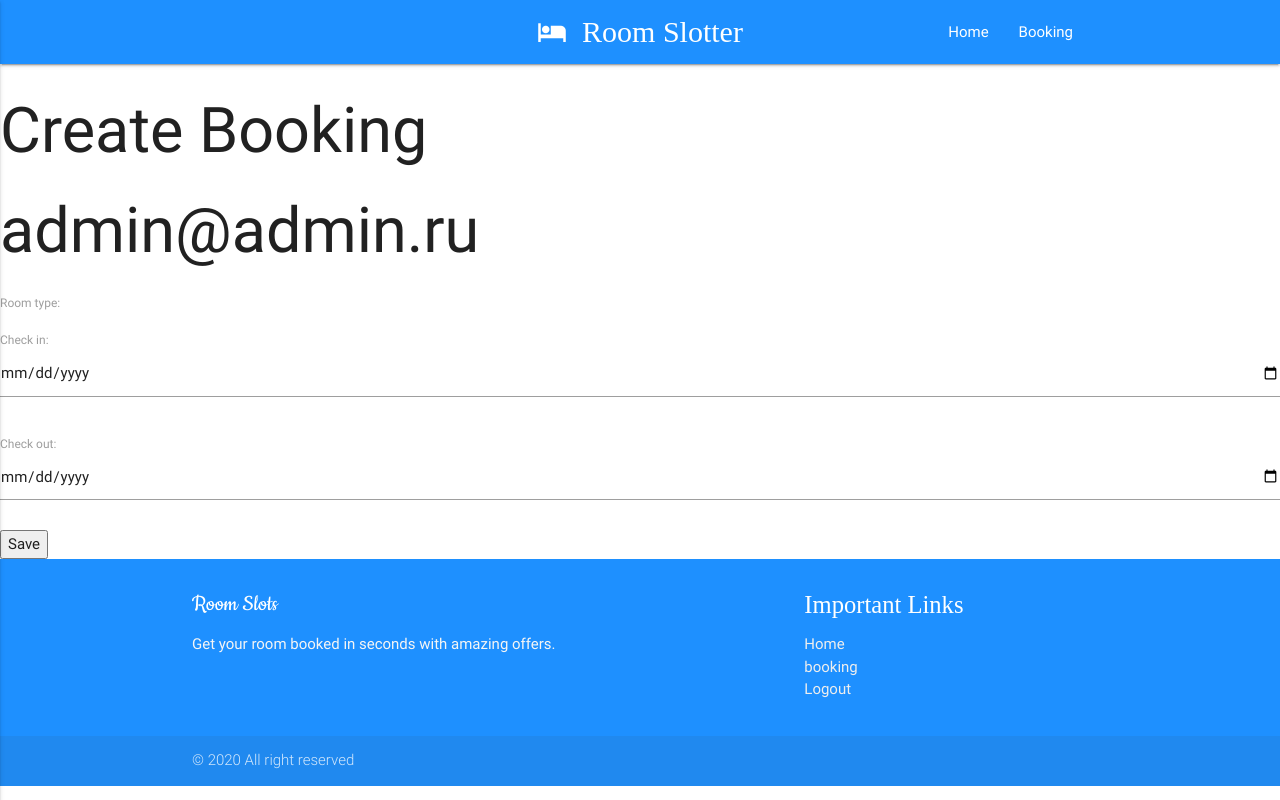
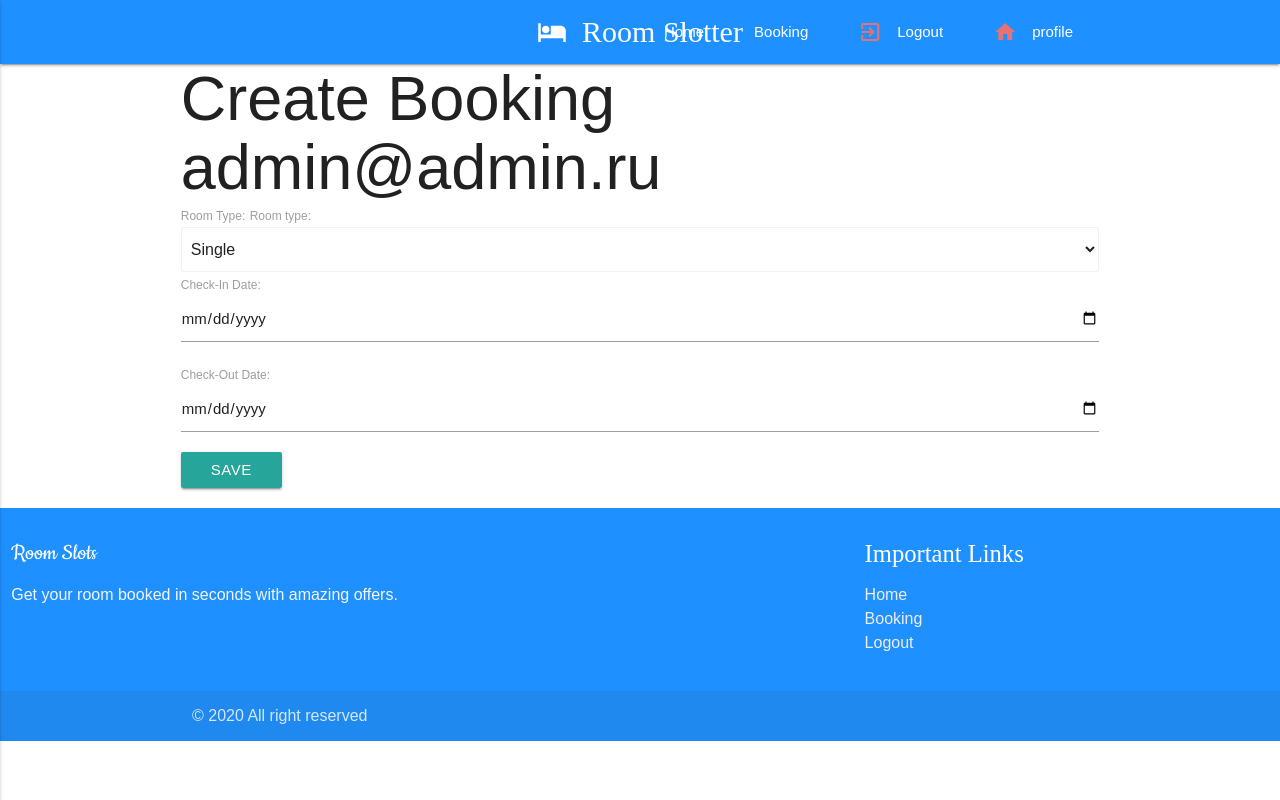
Before and after one commit to gipopotamus/hotel-booking-system, a Django app: page /booking/create/ in a window 1280 px wide. Run offline with Django 4.2, Linux system fonts and the light colour scheme; a user stored in the database is signed in; some libraries are stand-ins or nearby versions.

Commit message:
доделал кнопки в шаблоны, починил футер, починил регистрацию и профиль гостя

```diff
--- a/static/css/style.css
+++ b/static/css/style.css
@@ -7,8 +7,14 @@
   flex-direction: column;
   min-height: 100vh;
 }
-
-
+select{
+display:flex;
+}
+html, body {
+  height: 100%;
+  margin: 0;
+  padding: 0;
+}
 
 header {
   background-color: #f9f9f9;
@@ -29,7 +35,10 @@
   margin: 0;
 }
 
-.navmenu-title:hover{
-	color: rgb(110, 110, 110);
-	transition: color 0.3s ease;
+.wrapper {
+  flex: 1; /* Использовать все доступное свободное пространство */
 }
+
+.content {
+  padding-bottom: 100px; /* Высота футера */
+}
--- a/templates/base/base.html
+++ b/templates/base/base.html
@@ -8,6 +8,8 @@
         <link rel='stylesheet' href='https://cdnjs.cloudflare.com/ajax/libs/materialize/0.100.2/css/materialize.min.css'>
     <script src='https://cdnjs.cloudflare.com/ajax/libs/jquery/3.2.1/jquery.min.js'></script>
     <script src='https://cdnjs.cloudflare.com/ajax/libs/materialize/0.100.2/js/materialize.min.js'></script>
+        <link rel="stylesheet" href="{% static 'css/style.css' %}">
+
      <!--Let browser know website is optimized for mobile-->
       <meta name="viewport" content="width=device-width, initial-scale=1.0"/>
     </head>
@@ -18,8 +20,9 @@
 width:190px !important;
       }
     </style>
-    <body>
+    <body class="wrapper">
 <nav style="background-color: dodgerblue">
+<!--    MAIN MENU-->
     <div class="nav-wrapper container">
       <a href="/" class="brand-logo center" style="font-family: 'algerian';font-size:2rem"><i class="material-icons" style="font-size:2rem">hotel</i>Room Slotter </a>
       <a href="#" data-activates="slide-out" class="button-collapse"><i class="material-icons">menu</i></a>
@@ -27,9 +30,18 @@
       <ul id="nav-mobile" class="right hide-on-med-and-down">
         <li><a href="/">Home</a></li>
         <li><a href="/booking/create">Booking </a></li>
+          {% if not request.user.is_authenticated %}
+      <li><a href="/guest/login" class="white-text"><i class="material-icons left red-text text-lighten-2">login</i> Login</a></li>
+    <li class="divider" tabindex="-1"></li>
+    <li><a href="/guest/signup" class="white-text"><i class="material-icons left red-text text-lighten-2">room_service</i> Sign up</a></li>
+    {% else %}
+        <li><a href="/guest/logout"><i class="material-icons left red-text text-lighten-2">exit_to_app</i> Logout</a></li>
+          <li><a href="/guest/user_home/"><i class="material-icons left red-text text-lighten-2">home</i> profile</a></li>
+     {% endif %}
       </ul>
     </div>
   </nav>
+<!--MOBILE MENU-->
     <ul id="slide-out" class="side-nav">
 
         <li><a href="/">Home</a></li>
@@ -46,6 +58,7 @@
     <li><a href="/guest/signup" class="blue-text"><i class="material-icons left red-text text-lighten-2">room_service</i> Sign up</a></li>
     {% else %}
         <li><a href="/guest/logout"><i class="material-icons left red-text text-lighten-2">exit_to_app</i> Logout</a></li>
+        <li><a href="/guest/user_home/"><i class="material-icons left red-text text-lighten-2">home</i> profile</a></li>
      {% endif %}
               </ul>
             </div>
@@ -62,10 +75,11 @@
         <li><a href="/guest/logout"> <i class="material-icons left red-text text-lighten-2">exit_to_app</i>Logout</a></li>
     </ul>
 {% block content %}
+<!-- FOOTER-->
+{%endblock %}
 
-{%endblock %}
-        <footer class="page-footer" style="background-color: dodgerblue">
-          <div class="container">
+<footer class="page-footer fixed-bottom" style="background-color: dodgerblue">
+  <div class="container-fluid">
     <div class="row">
       <div class="col l6 s12">
         <h5 class="white-text" style="font-family: 'Cookie';">Room Slots</h5>
@@ -75,7 +89,7 @@
         <h5 class="white-text" style="font-family:'Times New Roman'">Important Links</h5>
         <ul>
           <li><a class="grey-text text-lighten-3" href="/">Home</a></li>
-                  <li><a class="grey-text text-lighten-3" href="/booking/create">booking</a></li>
+          <li><a class="grey-text text-lighten-3" href="/booking/create">Booking</a></li>
           {% if not request.user.is_authenticated %}
             <li><a class="grey-text text-lighten-3" href="/guest/login">Login</a></li>
             <li><a class="grey-text text-lighten-3" href="/guest/signup">Signup</a></li>
@@ -86,12 +100,14 @@
       </div>
     </div>
   </div>
+
   <div class="footer-copyright">
-            <div class="container">
+    <div class="container fixed-bottom">
       © 2020 All right reserved
     </div>
   </div>
 </footer>
+
     <!-- Compiled and minified JavaScript -->
     <script>
       $(".button-collapse").sideNav();
--- a/templates/booking/book_room.html
+++ b/templates/booking/book_room.html
@@ -1,11 +1,37 @@
 {% extends 'base/base.html' %}
 {% load static %}
+
 {% block content %}
-  <h1>{% if form.instance.pk %}Edit{% else %}Create{% endif %} Booking</h1>
-  <h1>{{ user.get_username }}</h1>
-  <form method="post">
-    {% csrf_token %}
-    {{ form.as_p }}
-    <button type="submit">Save</button>
-  </form>
+  <div class="container">
+    <div class="row justify-content-center">
+      <div class="col-lg-6">
+        <h1>{% if form.instance.pk %}Edit{% else %}Create{% endif %} Booking</h1>
+        <h1>{{ user.get_username }}</h1>
+         {% if messages %}
+          {% for message in messages %}
+            <div class="alert alert-danger" role="alert">
+              {{ message }}
+            </div>
+          {% endfor %}
+        {% endif %}
+        <form method="post">
+          {% csrf_token %}
+          <div class="form-group">
+            <label for="{{ form.room_type.id_for_label }}">Room Type:</label>
+            {{ form.room_type.label_tag }}
+            {{ form.room_type }}
+          </div>
+          <div class="form-group">
+            <label for="{{ form.check_in.id_for_label }}">Check-In Date:</label>
+            {{ form.check_in }}
+          </div>
+          <div class="form-group">
+            <label for="{{ form.check_out.id_for_label }}">Check-Out Date:</label>
+            {{ form.check_out }}
+          </div>
+          <button type="submit" class="btn btn-primary">Save</button>
+        </form>
+      </div>
+    </div>
+  </div>
 {% endblock %}
--- a/templates/guests/login.html
+++ b/templates/guests/login.html
@@ -1,7 +1,6 @@
 {% extends "base/base.html" %}
 
 {% block content %}
-  <h2>Login</h2>
   <div class="row">
     <div class="col-md-6">
       <h3>Login</h3>
--- a/templates/guests/registration.html
+++ b/templates/guests/registration.html
@@ -1,14 +1,13 @@
 {% extends "base/base.html" %}
 
 {% block content %}
-  <h2>Login or Register</h2>
   <div class="row">
     <div class="col-md-6">
-      <h3>Login</h3>
+      <h3>Register</h3>
       <form method="post">
         {% csrf_token %}
         {{ form.as_p }}
-        <button type="submit">Login</button>
+        <button type="submit">Register</button>
       </form>
     </div>
 
```
Also changed, not shown: guest/views.py (+6 -3 lines), templates/rooms/room_detail.html (+8 -4 lines), db.sqlite3. Lines whose indentation alone changed are shown as unchanged.
